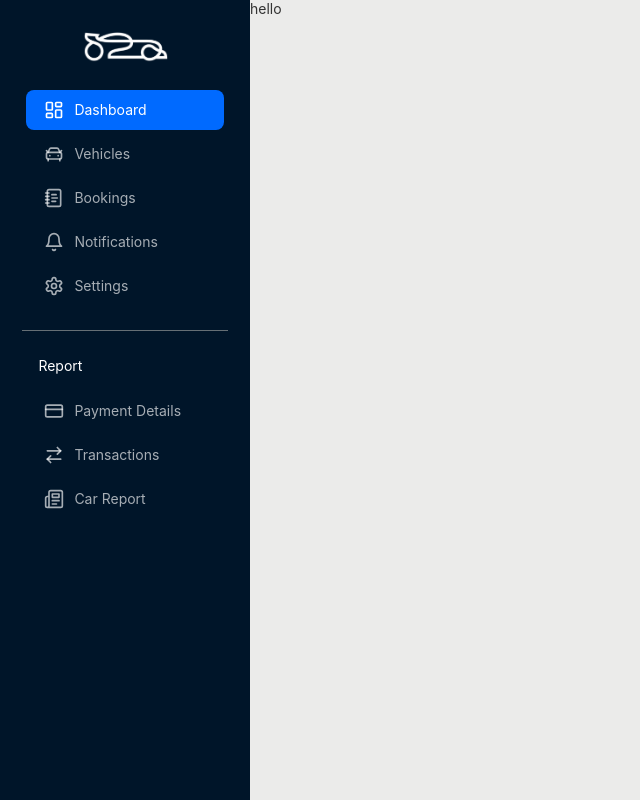
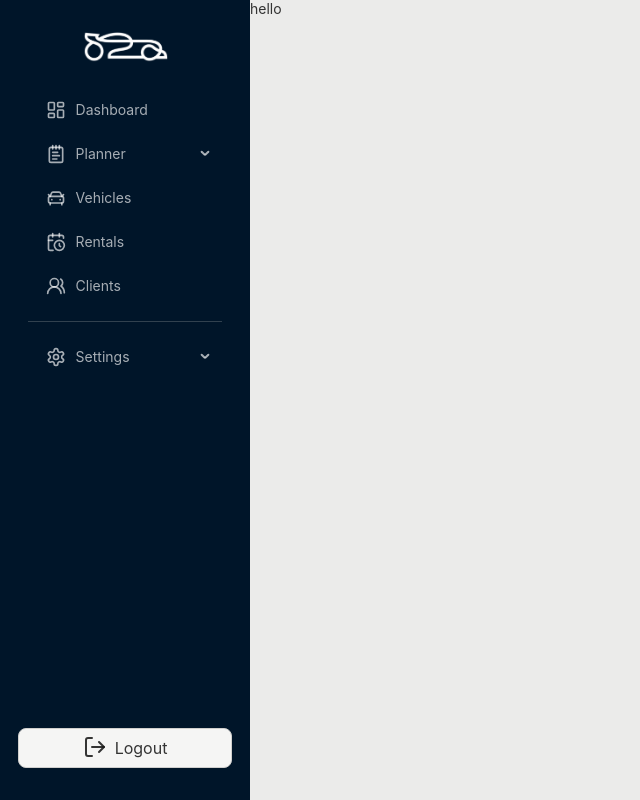
Before and after one commit to RentalKS/orion-web, a React (Vite) app: page / in a window 1280 px wide. Shown: the whole page, without its empty margins (0-640 px from the left). Built offline with nearby package versions, Linux system fonts and the light colour scheme.

Commit message:
Update sidebar items

```diff
--- a/src/components/layout/main-layout.tsx
+++ b/src/components/layout/main-layout.tsx
@@ -1,9 +1,8 @@
-import { Divider, Layout, Menu, Image } from 'antd';
-
-import { ArrowRightLeft, Bell, CarFront, CreditCard, LayoutDashboard, Newspaper, NotebookText, Settings } from 'lucide-react';
-import Paragraph from 'antd/es/typography/Paragraph';
+import type { MenuProps } from 'antd';
+import { Layout, Menu, Image, Button } from 'antd';
 
 import './styles.css';
+import { Bell, CalendarClock, CalendarDays, CarFront, ChartGantt, LayoutDashboard, LogOut, NotepadText, Settings, User, UsersRound } from 'lucide-react';
 
 const { Sider, Content } = Layout;
 
@@ -11,10 +10,39 @@ interface MainLayoutProps {
     contentChildren: React.ReactNode;
 }
 
+type MenuItem = Required<MenuProps>['items'][number];
+
+const items: MenuItem[] = [
+    { key: 'dashboard', icon: <LayoutDashboard size={20} />, label: 'Dashboard' },
+    {
+        key: 'planner',
+        label: 'Planner',
+        icon: <NotepadText size={20} />,
+        children: [
+            { key: 'dailyPlan', label: 'Daily plan', icon: <CalendarDays size={20} />, className: 'custom-sub-menu-item' },
+            { key: 'timeline', label: 'Timeline', icon: <ChartGantt size={20} />, className: 'custom-sub-menu-item' },
+        ],
+    },
+    { key: 'vehicles', icon: <CarFront size={20} />, label: 'Vehicles' },
+    { key: 'rentals', icon: <CalendarClock size={20} />, label: 'Rentals' },
+    { key: 'clients', icon: <UsersRound size={20} />, label: 'Clients' },
+    { type: 'divider', className: 'menu-item-divider' },
+    {
+        key: 'settings',
+        label: 'Settings',
+        icon: <Settings size={20} />,
+        children: [
+            { key: 'account', label: 'Account', icon: <User size={20} />, className: 'custom-sub-menu-item' },
+            { key: 'notifications', label: 'Notifications', icon: <Bell size={20} />, className: 'custom-sub-menu-item' },
+        ],
+    },
+]
+
 function MainLayout({ contentChildren }: MainLayoutProps) {
     return (
         <Layout style={{ minHeight: "100vh" }}>
-            <Sider width={250} theme="dark" style={{ paddingInline: "1.4rem", paddingTop: "2rem" }}>
+            <Sider width={250} theme="dark" className='sidebar'>
+                <div>
                     <div className='company-name'>
                         <Image
                             width={85}
@@ -23,34 +51,17 @@ function MainLayout({ contentChildren }: MainLayoutProps) {
                             className='logo'
                         />
                     </div>
-                <Menu theme="dark" mode="inline" defaultSelectedKeys={["1"]}>
-                    <Menu.Item key="1" icon={<LayoutDashboard size={20} />} className='menu-item'>
-                        Dashboard
-                    </Menu.Item>
-                    <Menu.Item key="2" icon={<CarFront size={20} />} className='menu-item'>
-                        Vehicles
-                    </Menu.Item>
-                    <Menu.Item key="3" icon={<NotebookText size={20} />} className='menu-item'>
-                        Bookings
-                    </Menu.Item>
-                    <Menu.Item key="4" icon={<Bell size={20} />} className='menu-item'>
-                        Notifications
-                    </Menu.Item>
-                    <Menu.Item key="5" icon={<Settings size={20} />} className='menu-item'>
-                        Settings
-                    </Menu.Item>
-                    <Divider style={{ backgroundColor: "#6c757d" }} />
-                    <Paragraph style={{ color: "#fff", marginLeft: "1rem" }}>Report</Paragraph>
-                    <Menu.Item key="6" icon={<CreditCard size={20} />} className='menu-item'>
-                        Payment Details
-                    </Menu.Item>
-                    <Menu.Item key="7" icon={<ArrowRightLeft size={20} />} className='menu-item'>
-                        Transactions
-                    </Menu.Item>
-                    <Menu.Item key="8" icon={<Newspaper size={20} />} className='menu-item'>
-                        Car Report
-                    </Menu.Item>
-                </Menu>
+                    <Menu
+                        defaultSelectedKeys={['1']}
+                        defaultOpenKeys={['sub1']}
+                        mode="inline"
+                        theme="dark"
+                        items={items}
+                    />
+                </div>
+                <Button type="default" className='logout-btn' icon={<LogOut />} size={'large'}>
+                    Logout
+                </Button>
             </Sider>
             <Layout>
                 <Content>
--- a/src/components/layout/styles.css
+++ b/src/components/layout/styles.css
@@ -1,7 +1,3 @@
-.menu-item {
-  padding-left: 18px !important;
-}
-
 .company-name {
   display: flex;
   align-items: center;
@@ -12,3 +8,36 @@
 .logo {
   margin-bottom: 0.5rem !important;
 }
+
+.sidebar .ant-layout-sider-children {
+  display: flex;
+  flex-direction: column;
+  justify-content: space-between;
+  padding: 2rem 1.1rem;
+}
+
+:where(.css-dev-only-do-not-override-1qhn3vk).ant-menu-dark.ant-menu-inline
+  .ant-menu-sub.ant-menu-inline,
+:where(.css-dev-only-do-not-override-1qhn3vk).ant-menu-dark
+  > .ant-menu.ant-menu-inline
+  .ant-menu-sub.ant-menu-inline {
+  background-color: rgba(0, 12, 23, 0.4);
+  border-radius: 8px;
+}
+
+.custom-sub-menu-item {
+  padding-left: 36px !important;
+}
+
+.menu-item-divider {
+  background-color: rgba(255, 255, 255, 0.2);
+  width: 90%;
+  margin: 15px auto !important;
+}
+
+.logout-btn {
+  width: 100%; /* background-color: gray;
+  border-color: gray;
+  color: white;
+ */
+}
```
Lines whose indentation alone changed are shown as unchanged.
